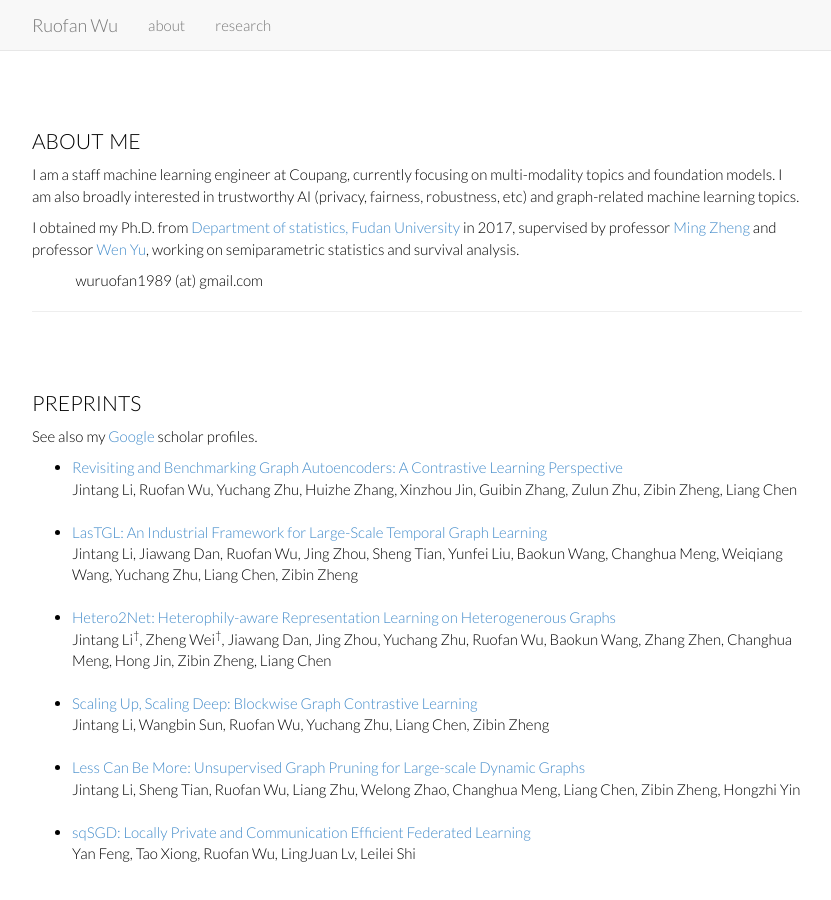
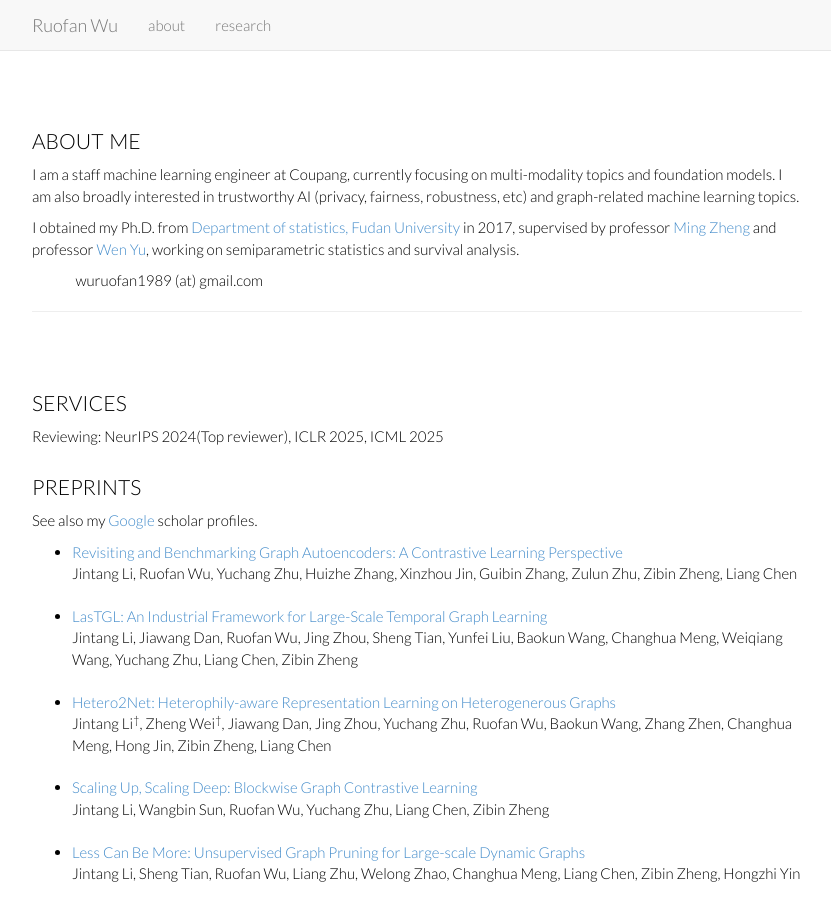
Before and after one commit to Rorschach1989/rorschach1989.github.io, a Jekyll site: the page index.html, which Jekyll copies as it is, in a window 1280 px wide and 900 px high. Shown: the whole window, without its empty margins (223-1054 px from the left). Built offline with Jekyll 4.4.1, drawn with Linux system fonts in a browser that asks for light colours; nearby versions of some CDN libraries; library files that are not in the unit come from our copies.

Commit message:
feat: Add services

```diff
--- a/index.html
+++ b/index.html
@@ -42,7 +42,7 @@
             <span class="icon-bar"></span>
             <span class="icon-bar"></span>
           </button>
-          <a class="navbar-brand" href="http://web.stanford.edu/~hnamk/#">Ruofan Wu</a>
+          <a class="navbar-brand" href="https://rorschach1989.github.io/">Ruofan Wu</a>
         </div>
         <div class="navbar-collapse collapse">
           <ul class="nav navbar-nav">
@@ -67,7 +67,7 @@
 	</p>
 
 	<p>
-	  I obtained my Ph.D. from <a href="https://www.fdsm.fudan.edu.cn/department/tjxx/index.aspx">Department of statistics, Fudan University</a> in 2017,
+	  I obtained my Ph.D. from <a href="https://www.fdsm.fudan.edu.cn/AboutUs/department.html">Department of statistics, Fudan University</a> in 2017,
 	  supervised by professor <a href="https://www.fdsm.fudan.edu.cn/AboutUs/preview.html?uid=011916">Ming Zheng</a> and
 	  professor <a href="https://www.fdsm.fudan.edu.cn/AboutUs/preview.html?uid=012077">Wen Yu</a>, working on semiparametric statistics and survival analysis.
 	</p>
@@ -101,7 +101,9 @@
 	    Analyzing the Sensitivity of Causal Findings Under Distribution Shifts </a>
 	</h5>
       </p> -->
-
+	<div class="page-header">
+	<h2 id="services" style="padding-top: 40px; margin-top:-60px;">services</h2>
+	Reviewing: NeurIPS 2024(Top reviewer), ICLR 2025, ICML 2025
 
       <!-- </p> -->
 	<div class="page-header">
```
